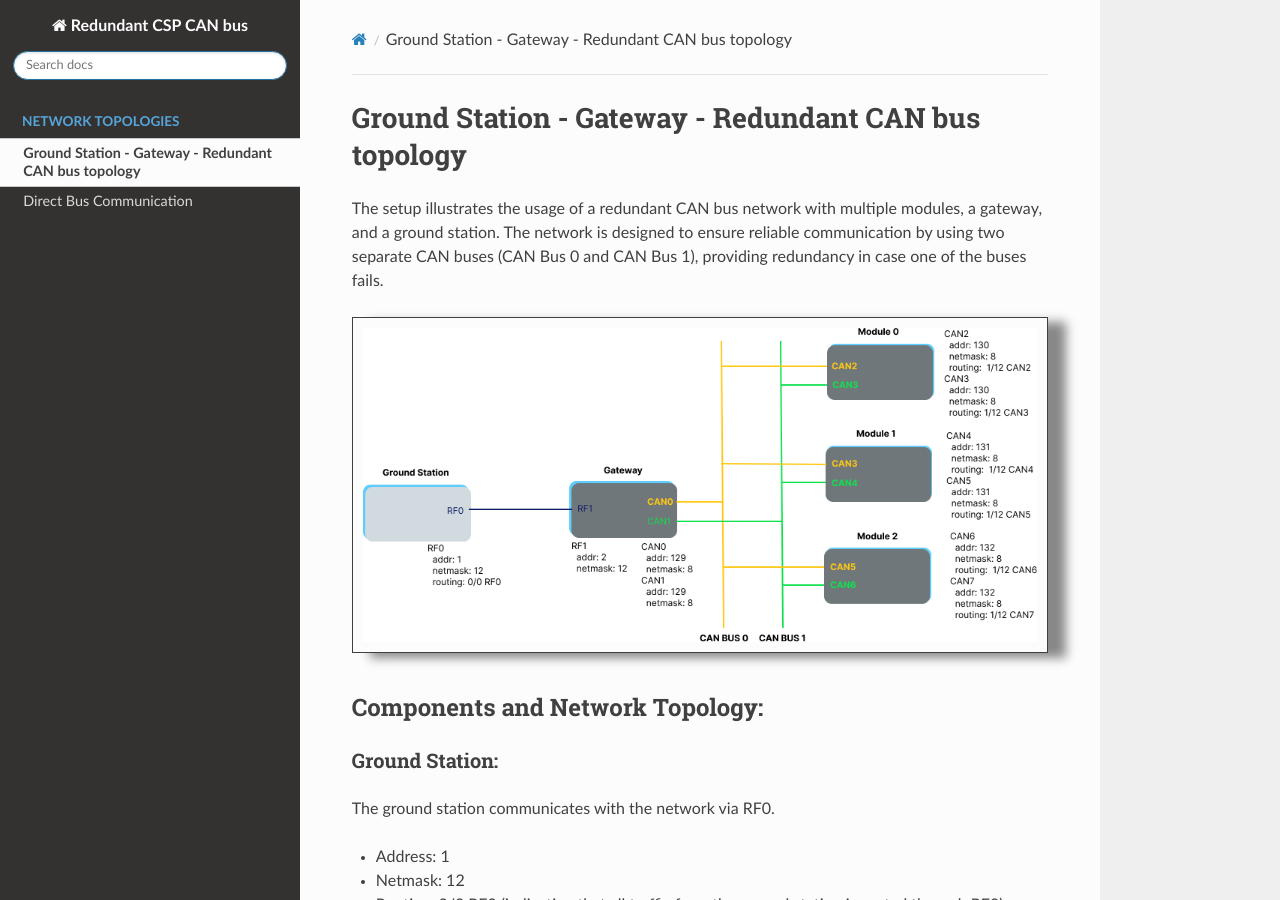
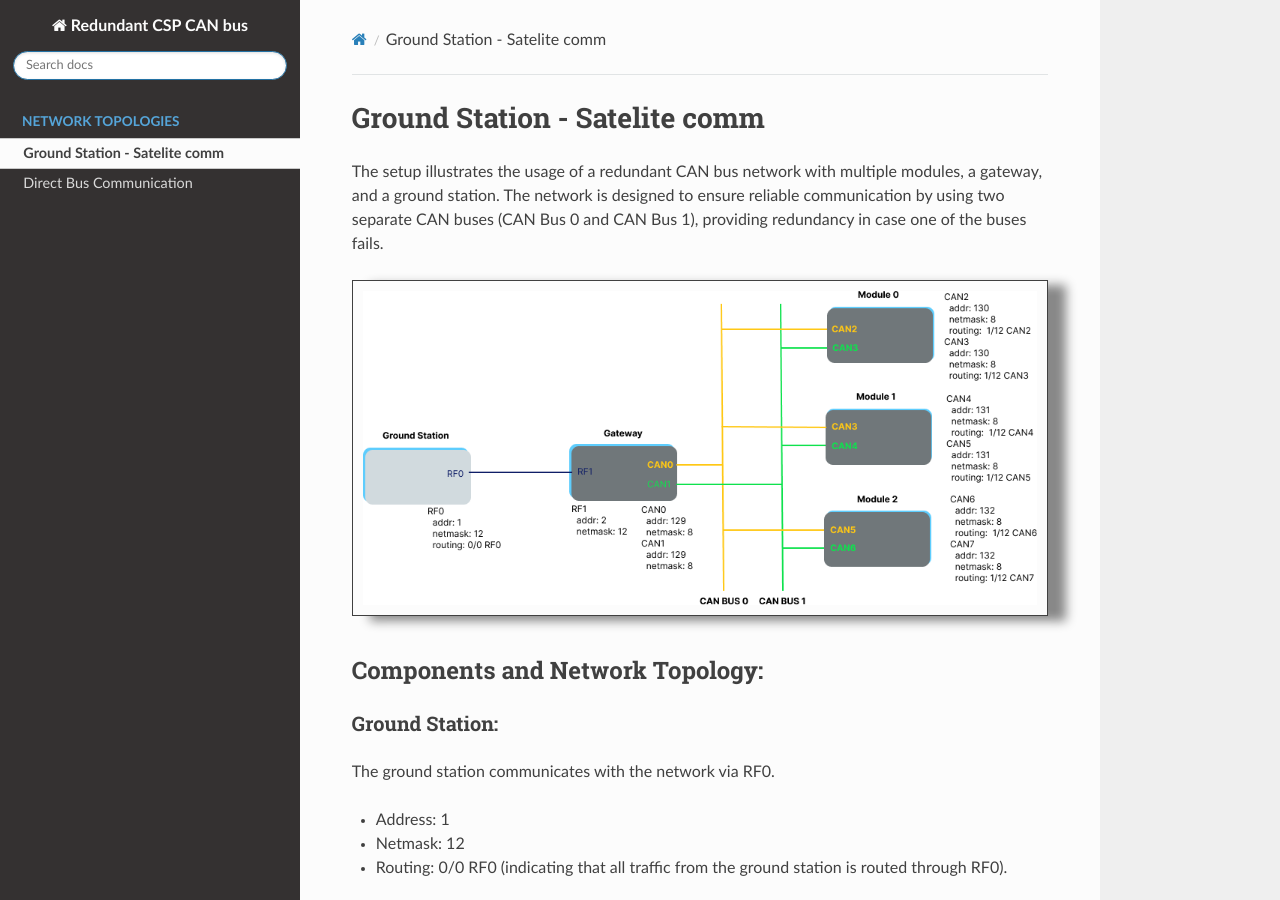
Before and after one commit to IlievIliya92/redundant_bus_csp, a Sphinx documentation site: the page built from docs/gw_setup.md, in a window 1280 px wide and 900 px high. Built offline with Sphinx 7.4.7 and the Read the Docs theme 3.1.0, drawn with Linux system fonts in a browser that asks for light colours; the version number could not be read and is left out.

Commit message:
docs: Update page tittle
Signed-off-by: Iliya Iliev <iliyailiev3592@gmail.com>

```diff
--- a/docs/gw_setup.md
+++ b/docs/gw_setup.md
@@ -1,4 +1,4 @@
-# Ground Station - Gateway - Redundant CAN bus topology
+# Ground Station - Satelite comm
 
 The setup illustrates the usage of a redundant CAN bus network with multiple modules, a gateway, and a ground station. The network is designed to ensure reliable communication by using two separate CAN buses (CAN Bus 0 and CAN Bus 1), providing redundancy in case one of the buses fails.
 
```
